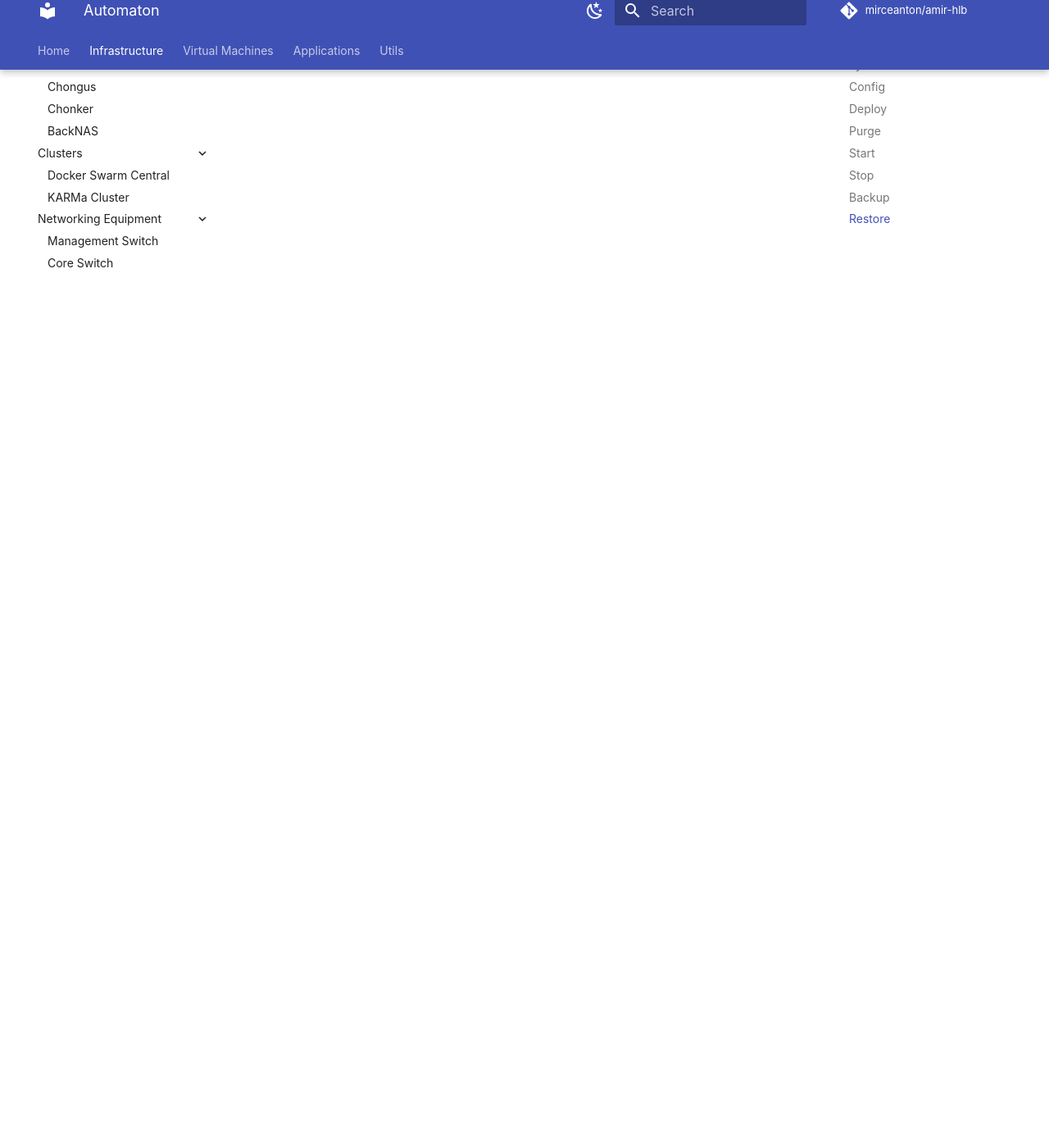
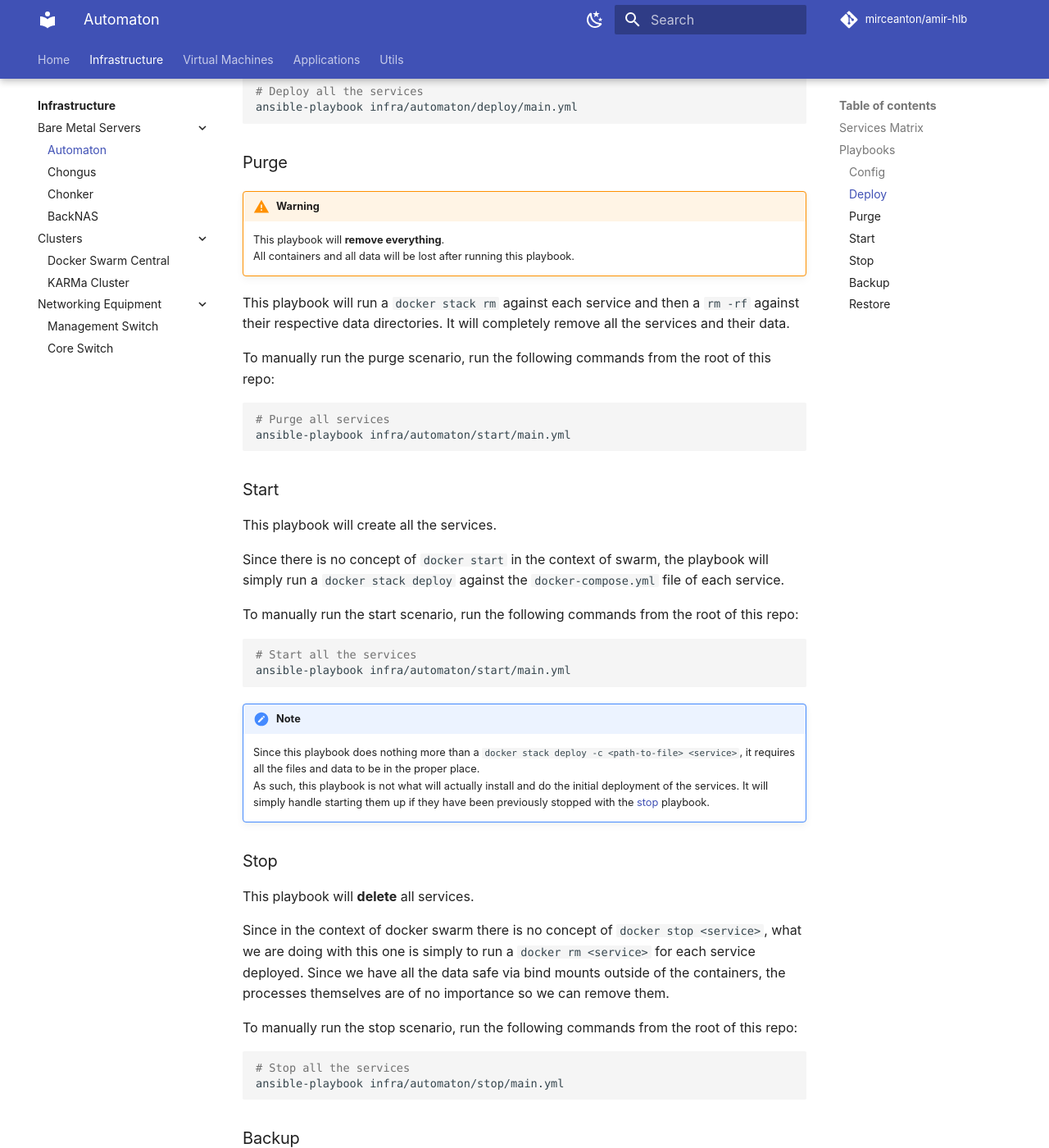
Before and after one commit to mirceanton/home-ops, an MkDocs documentation site: the page built from docs/infra/bare-metal-servers/automaton.md, in a window 1280 px wide and 1400 px high, scrolled down 1318 px. Shown: the whole window at 82% size. Built offline with MkDocs 1.6.1 and Material for MkDocs 9.7.7, drawn with Linux system fonts in a browser that asks for light colours; some web fonts are replaced; comment, search, counter and statistics services are not loaded; some of the changed text lies outside the part shown.

Commit message:
Update documentation.

````diff
--- a/docs/infra/bare-metal-servers/automaton.md
+++ b/docs/infra/bare-metal-servers/automaton.md
@@ -20,14 +20,103 @@
 
 ### Config
 
+This playbook will configure the server itself and prepare it both for hosting the required services and for local development of automation pipelines.
+
+To manually run the config scenario, run the following commands from the root of this repo:
+
+``` bash
+# Prepare the server
+ansible-playbook infra/automaton/config/main.yml
+```
+
 ### Deploy
+
+This is the main playbook for this server. Once docker is installed and the swarm initialized (by the [config](#config) scenario), this playbook comes in and templatizes all the required files and configurations, copies them to the required locations and then spin up all the services.
+
+To manually run the deploy scenario, run the following commands from the root of this repo:
+
+``` bash
+# Deploy all the services
+ansible-playbook infra/automaton/deploy/main.yml
+```
 
 ### Purge
 
+!!! WARNING
+    This playbook will **remove everything**.
+    All containers and all data will be lost after running this playbook.
+
+This playbook will run a `docker stack rm` against each service and then a `rm -rf` against their respective data directories. It will completely remove all the services and their data.
+
+To manually run the purge scenario, run the following commands from the root of this repo:
+
+``` bash
+# Purge all services
+ansible-playbook infra/automaton/start/main.yml
+```
+
 ### Start
+
+This playbook will create all the services.
+
+Since there is no concept of `docker start` in the context of swarm, the playbook will simply run a `docker stack deploy` against the `docker-compose.yml` file of each service.
+
+To manually run the start scenario, run the following commands from the root of this repo:
+
+``` bash
+# Start all the services
+ansible-playbook infra/automaton/start/main.yml
+```
+
+!!! Note
+    Since this playbook does nothing more than a `docker stack deploy -c <path-to-file> <service>`, it requires all the files and data to be in the proper place.
+    As such, this playbook is not what will actually install and do the initial deployment of the services. It will simply handle starting them up if they have been previously stopped with the [stop](#stop) playbook.
 
 ### Stop
 
+This playbook will **delete** all services.
+
+Since in the context of docker swarm there is no concept of `docker stop <service>`, what we are doing with this one is simply to run a `docker rm <service>` for each service deployed. Since we have all the data safe via bind mounts outside of the containers, the processes themselves are of no importance so we can remove them.
+
+To manually run the stop scenario, run the following commands from the root of this repo:
+
+``` bash
+# Stop all the services
+ansible-playbook infra/automaton/stop/main.yml
+```
+
 ### Backup
 
+The strategy for the backup playbook is simply to syncrhonize the data directory of each docker service to a path mounted on the storage server. A simple `rsync` would do the trick to keep the original and the snapshot in sync.
+
+Once the data has made it into the storage server, it is no longer the responsability of this playbook to version/snapshot it or do anything else. From that point onwards, it is the duty of the storage server.
+
+To manually run the backup scenario, run the following commands from the root of this repo:
+
+``` bash
+# Stop all the services
+ansible-playbook infra/automaton/stop/main.yml
+
+# Create the backup
+ansible-playbook infra/automaton/backup/main.yml
+
+# Start the services back up
+ansible-playbook infra/automaton/start/main.yml
+```
+
 ### Restore
+
+The restore playbook will just make sure to prune the services so that none are running and their data directories are removed. After that, the synced directory created by the [`backup`](#backup) playbook will be synced back, so that the data is restored to the last snapshot.
+
+To manually run the restore scenario, run the following commands from the root of this repo:
+
+``` bash
+# Stop all the services and remove all data dirs
+ansible-playbook infra/automaton/purge/main.yml
+
+# Restore the current backup
+ansible-playbook infra/automaton/restore/main.yml
+
+# Start the services back up
+ansible-playbook infra/automaton/start/main.yml
+```
````
